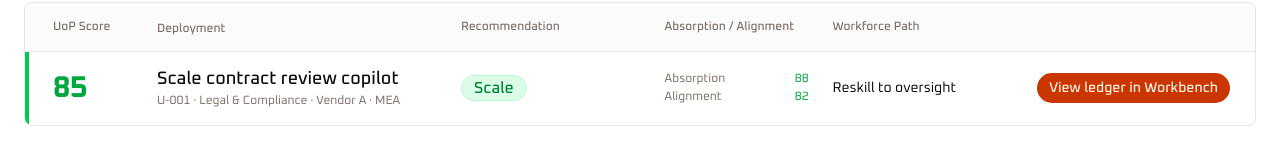
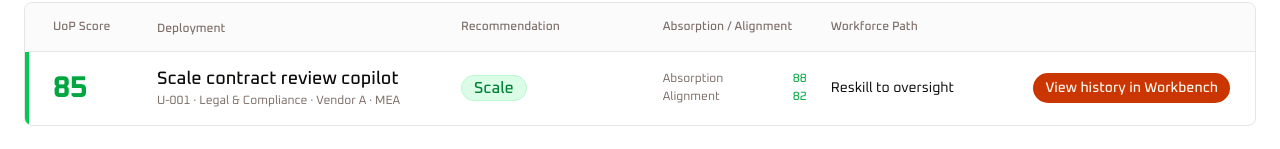
Before and after one commit to jrfabito/rpotent, a Next.js app: page /deployment/U-001 in a window 1280 px wide. Shown: the part 166-315 px from the top of the page. Built offline with nearby package versions, Linux system fonts and the light colour scheme.

Commit message:
updated text

```diff
--- a/components/custom/portfolio-list.tsx
+++ b/components/custom/portfolio-list.tsx
@@ -14,7 +14,7 @@ function WorkbenchButton() {
   return (
     <>
       <Button variant="default" size="sm" onClick={() => setOpen(true)}>
-        View ledger in Workbench
+        View history in Workbench
       </Button>
       <Dialog open={open} onOpenChange={setOpen}>
         <DialogContent>
@@ -224,7 +224,7 @@ export function PortfolioList({ data, variant = "overview" }: PortfolioListProps
               <StaticHeader label="Workforce Path" />
             </div>
             <div className="shrink-0" aria-hidden>
-              <Button variant="default" size="sm" className="invisible pointer-events-none">View ledger in Workbench</Button>
+              <Button variant="default" size="sm" className="invisible pointer-events-none">View history in Workbench</Button>
             </div>
           </>
         )}
```
